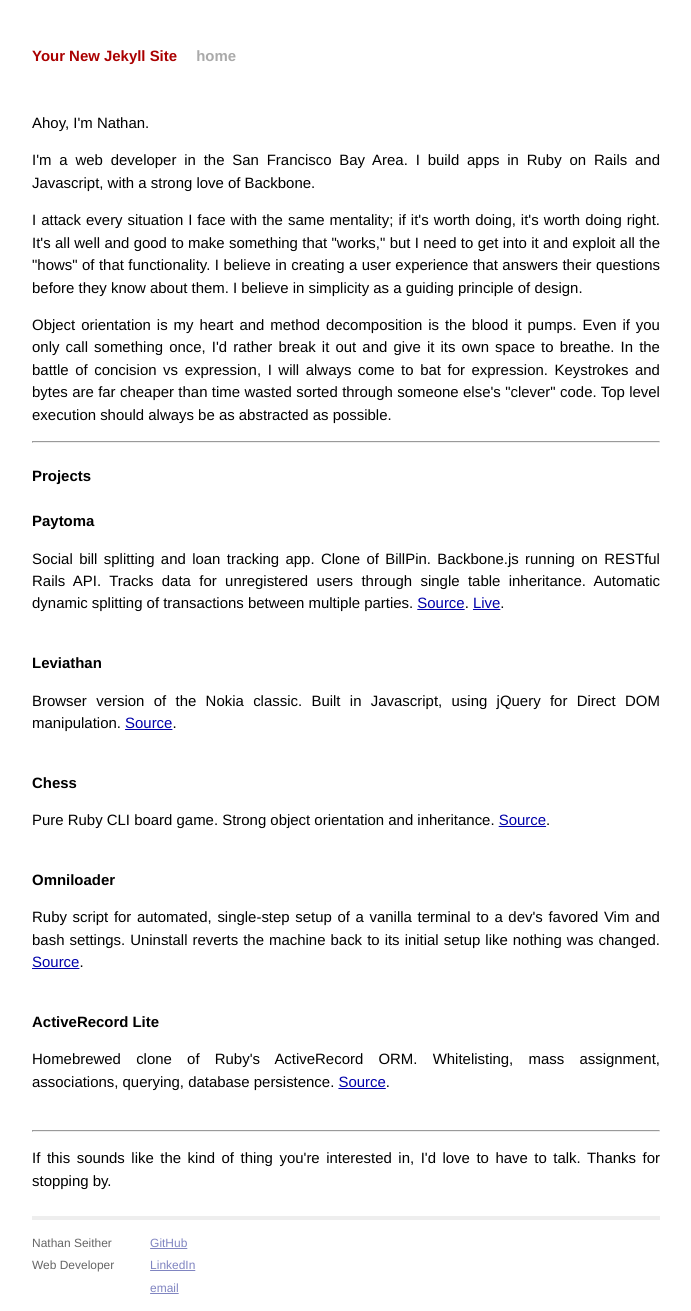
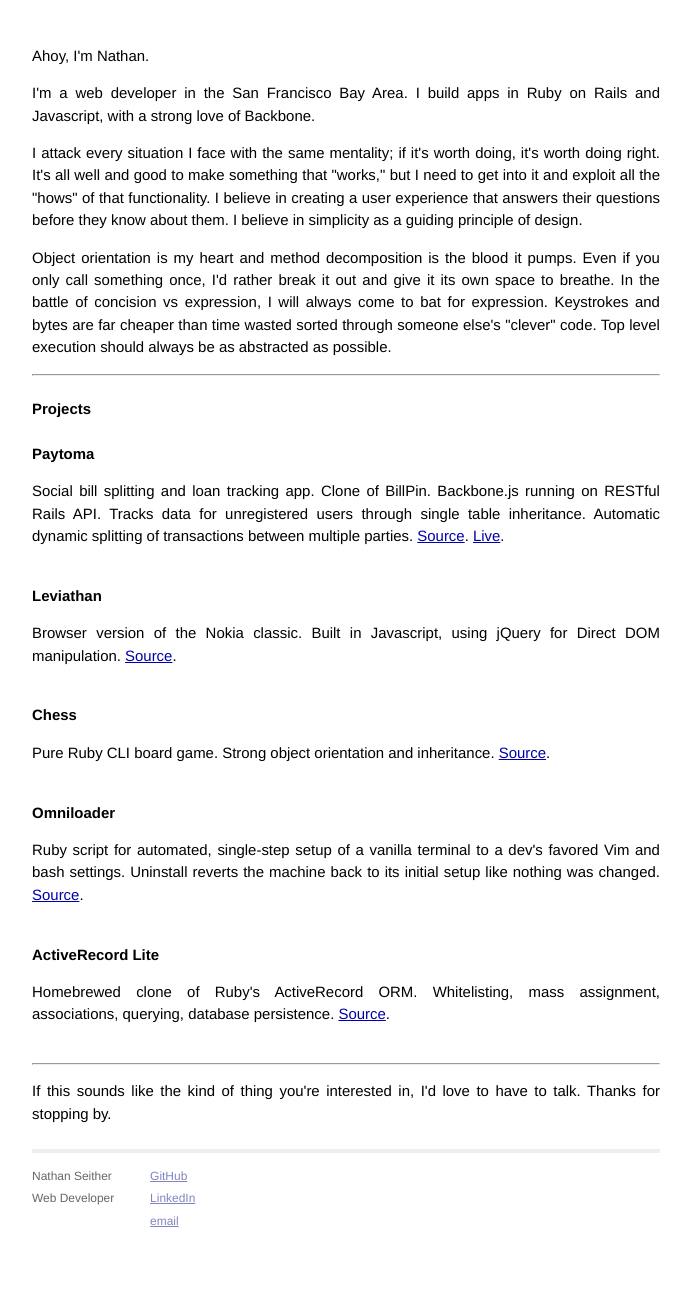
Before and after one commit to Supernats/Supernats.github.io, a Jekyll site: the page built from index.html, in a window 1280 px wide. Shown: the whole page, without its empty margins (294-985 px from the left). Built offline with Jekyll 4.4.1, drawn with Linux system fonts in a browser that asks for light colours; Markdown is read by kramdown in place of the engine named in the settings; after the commit the page ends 1244 px from its top, so only the background shows below that.

Commit message:
Cut out Jekyll gahbage

```diff
--- a/_layouts/default.html
+++ b/_layouts/default.html
@@ -16,10 +16,6 @@
     <body>
 
         <div class="site">
-          <div class="header">
-            <h1 class="title"><a href="/">{{ site.name }}</a></h1>
-            <a class="extra" href="/">home</a>
-          </div>
 
           {{ content }}
 
--- a/index.html
+++ b/index.html
@@ -69,5 +69,4 @@ title: Nathan Seither
     If this sounds like the kind of thing you're interested in, I'd love to have to talk. Thanks for stopping by.
   </p>
 
-
 </div>
```
